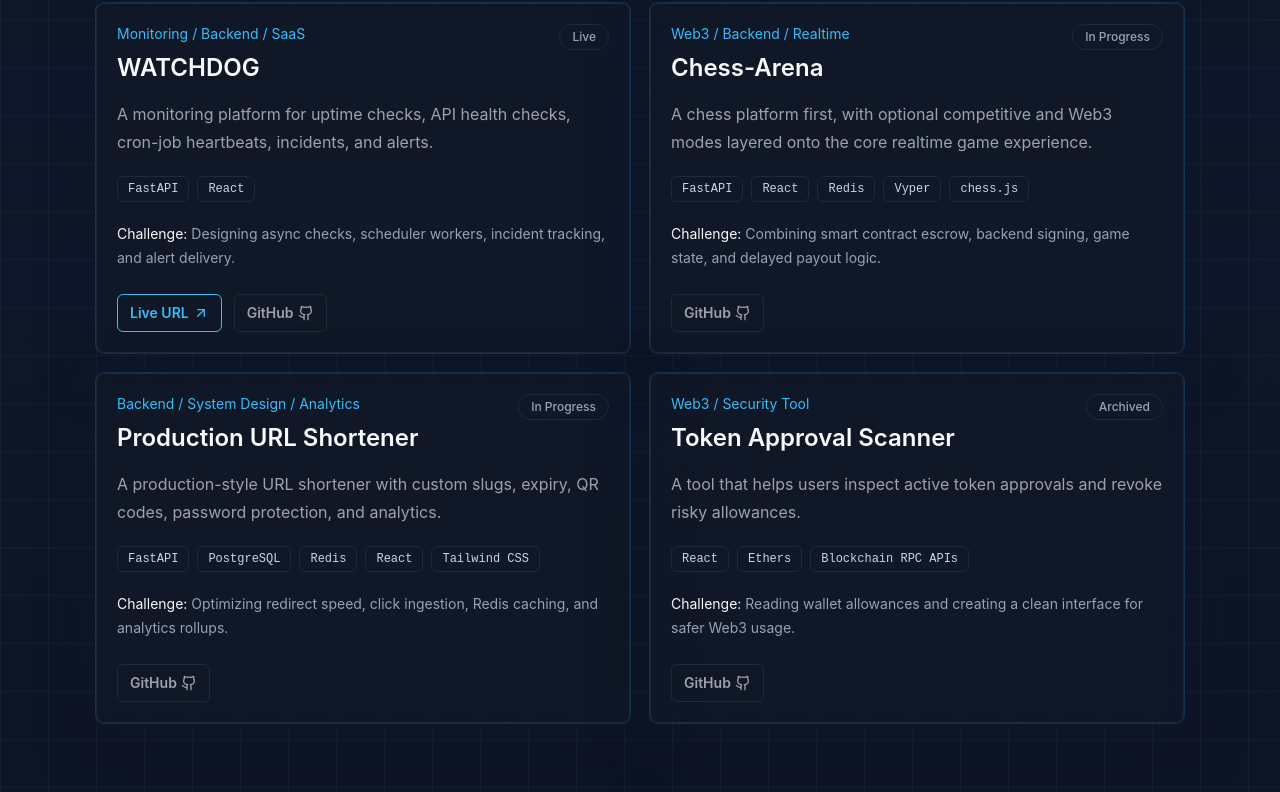
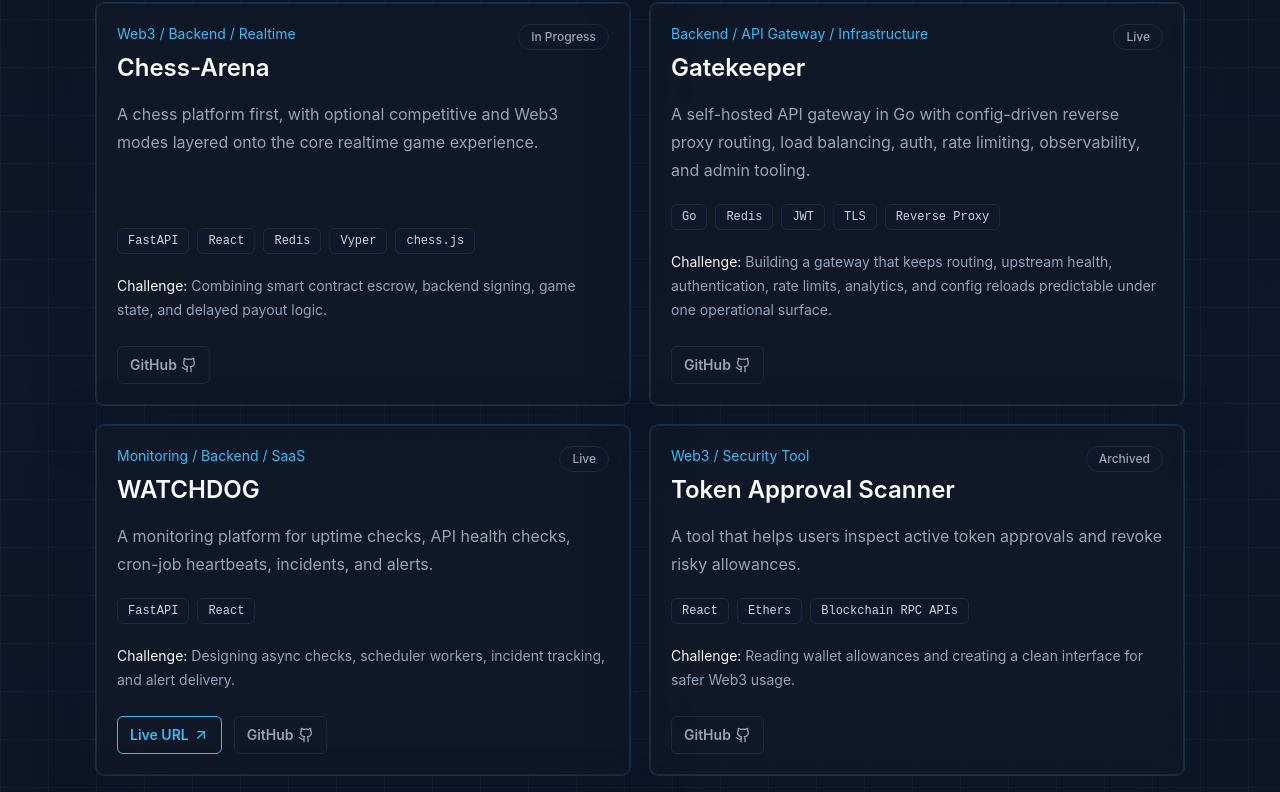
Before and after one commit to mikky00B/port, a Next.js app: page / in a window 1280 px wide. Shown: the part 1006-1798 px from the top of the page. Built offline with nearby package versions, Linux system fonts and the light colour scheme.

Commit message:
Add Gatekeeper project

```diff
--- a/src/data/projects.ts
+++ b/src/data/projects.ts
@@ -20,6 +20,81 @@ export type Project = {
 };
 
 export const projects: Project[] = [
+  {
+    slug: "chess-arena",
+    title: "Chess-Arena",
+    description:
+      "A chess platform first, with optional competitive and Web3 modes layered onto the core realtime game experience.",
+    category: "Web3 / Backend / Realtime",
+    status: "In Progress",
+    stack: ["FastAPI", "React", "Redis", "Vyper", "chess.js", "react-chessboard"],
+    challenge:
+      "Combining smart contract escrow, backend signing, game state, and delayed payout logic.",
+    githubUrl: "https://github.com/mikky00B",
+    caseStudyUrl: "/projects/chess-arena",
+    featured: false,
+    summary:
+      "Chess-Arena explores realtime game state, Web3 escrow flows, and clean separation between gameplay and competitive payout logic.",
+    focus: "Realtime backend, Web3 coordination, game state",
+    architecture: [
+      "Player Client",
+      "React Chessboard",
+      "FastAPI Game API",
+      "Redis Game State",
+      "Escrow Contract",
+      "Payout Worker"
+    ],
+    features: [
+      "Realtime chess game flow",
+      "Optional Web3 competitive mode",
+      "Backend-signed game outcomes",
+      "Delayed payout and dispute-aware logic"
+    ],
+    lessons: [
+      "Gameplay should remain useful even without Web3 features enabled.",
+      "Escrow systems need explicit state transitions.",
+      "Realtime applications benefit from narrow backend contracts."
+    ]
+  },
+  {
+    slug: "gatekeeper",
+    title: "Gatekeeper",
+    description:
+      "A self-hosted API gateway in Go with config-driven reverse proxy routing, load balancing, auth, rate limiting, observability, and admin tooling.",
+    category: "Backend / API Gateway / Infrastructure",
+    status: "Live",
+    stack: ["Go", "Redis", "JWT", "TLS", "Reverse Proxy"],
+    challenge:
+      "Building a gateway that keeps routing, upstream health, authentication, rate limits, analytics, and config reloads predictable under one operational surface.",
+    githubUrl: "https://github.com/mikky00B/Gatekeeper",
+    caseStudyUrl: "/projects/gatekeeper",
+    featured: false,
+    summary:
+      "Gatekeeper is a self-hosted API gateway written in Go, designed around config-driven reverse proxy routes, multiple upstreams, round-robin load balancing, optional health checks, API key and JWT authentication, rate limiting, logging, analytics, TLS, an admin API, a static dashboard, and CLI helpers.",
+    focus: "API gateway design, proxying, traffic control",
+    architecture: [
+      "Client Request",
+      "Gatekeeper Router",
+      "Authentication Layer",
+      "Rate Limiter",
+      "Load Balancer",
+      "Upstream Services",
+      "Admin API / Dashboard"
+    ],
+    features: [
+      "Config-driven reverse proxy routing",
+      "Multiple upstreams per route with round-robin balancing",
+      "Optional upstream health checks",
+      "API key authentication and optional HS256 JWT verification",
+      "In-memory or Redis-backed rate limiting",
+      "Request logging, route analytics, hot config reload, TLS, dashboard, and CLI helpers"
+    ],
+    lessons: [
+      "Gateway behavior needs clear config boundaries and predictable reload semantics.",
+      "Traffic control features work best when authentication, rate limits, and upstream health share a simple request flow.",
+      "Operational APIs need visibility through logs, analytics, and a dashboard, not just proxy behavior."
+    ]
+  },
   {
     slug: "watchdog",
     title: "WATCHDOG",
@@ -58,39 +133,26 @@ export const projects: Project[] = [
     ]
   },
   {
-    slug: "chess-arena",
-    title: "Chess-Arena",
+    slug: "token-approval-scanner",
+    title: "Token Approval Scanner",
     description:
-      "A chess platform first, with optional competitive and Web3 modes layered onto the core realtime game experience.",
-    category: "Web3 / Backend / Realtime",
-    status: "In Progress",
-    stack: ["FastAPI", "React", "Redis", "Vyper", "chess.js", "react-chessboard"],
-    challenge:
-      "Combining smart contract escrow, backend signing, game state, and delayed payout logic.",
+      "A tool that helps users inspect active token approvals and revoke risky allowances.",
+    category: "Web3 / Security Tool",
+    status: "Archived",
+    stack: ["React", "Ethers", "Blockchain RPC APIs"],
+    challenge: "Reading wallet allowances and creating a clean interface for safer Web3 usage.",
     githubUrl: "https://github.com/mikky00B",
-    caseStudyUrl: "/projects/chess-arena",
+    caseStudyUrl: "/projects/token-approval-scanner",
     featured: false,
     summary:
-      "Chess-Arena explores realtime game state, Web3 escrow flows, and clean separation between gameplay and competitive payout logic.",
-    focus: "Realtime backend, Web3 coordination, game state",
-    architecture: [
-      "Player Client",
-      "React Chessboard",
-      "FastAPI Game API",
-      "Redis Game State",
-      "Escrow Contract",
-      "Payout Worker"
-    ],
-    features: [
-      "Realtime chess game flow",
-      "Optional Web3 competitive mode",
-      "Backend-signed game outcomes",
-      "Delayed payout and dispute-aware logic"
-    ],
+      "A security-focused Web3 utility for making token approvals easier to inspect and reason about.",
+    focus: "Wallet safety, chain reads, frontend clarity",
+    architecture: ["Wallet", "React UI", "RPC Provider", "Token Contracts", "Approval Table"],
+    features: ["Wallet approval lookup", "Risky allowance highlighting", "Revoke flow concept"],
     lessons: [
-      "Gameplay should remain useful even without Web3 features enabled.",
-      "Escrow systems need explicit state transitions.",
-      "Realtime applications benefit from narrow backend contracts."
+      "Security tools need plain language.",
+      "RPC reads should be batched where possible.",
+      "Wallet UX needs careful error states."
     ]
   },
   {
@@ -127,29 +189,6 @@ export const projects: Project[] = [
       "Analytics ingestion should not slow down user navigation.",
       "Production-style features create useful edge cases quickly."
     ]
-  },
-  {
-    slug: "token-approval-scanner",
-    title: "Token Approval Scanner",
-    description:
-      "A tool that helps users inspect active token approvals and revoke risky allowances.",
-    category: "Web3 / Security Tool",
-    status: "Archived",
-    stack: ["React", "Ethers", "Blockchain RPC APIs"],
-    challenge: "Reading wallet allowances and creating a clean interface for safer Web3 usage.",
-    githubUrl: "https://github.com/mikky00B",
-    caseStudyUrl: "/projects/token-approval-scanner",
-    featured: false,
-    summary:
-      "A security-focused Web3 utility for making token approvals easier to inspect and reason about.",
-    focus: "Wallet safety, chain reads, frontend clarity",
-    architecture: ["Wallet", "React UI", "RPC Provider", "Token Contracts", "Approval Table"],
-    features: ["Wallet approval lookup", "Risky allowance highlighting", "Revoke flow concept"],
-    lessons: [
-      "Security tools need plain language.",
-      "RPC reads should be batched where possible.",
-      "Wallet UX needs careful error states."
-    ]
   }
 ];
 
```
